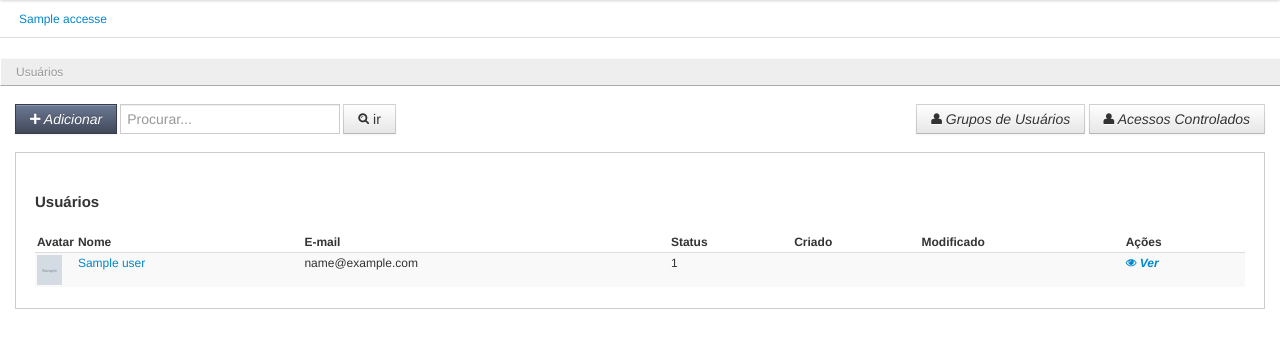
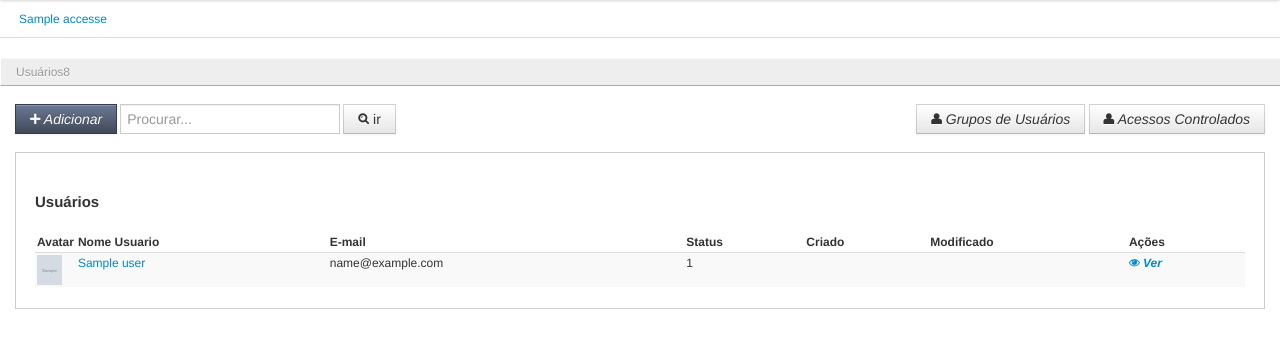
Before and after one commit to dfventura/Kakau, a CakePHP app: the page made by app/View/Users/index.ctp in a window 1280 px wide. Shown: the part 50-398 px from the top of the page. Run offline with PHP 8.4 and a stand-in for CakePHP, Linux system fonts and the light colour scheme; the template is opened without the code that fills it: most values are stand-ins (such as "Sample title", 1, 10 or a date in 2020); grey boxes marked "Sample" are stand-in pictures; form fields are guessed from the names that the template uses; data that the repository does not hold is empty; some libraries are stand-ins or nearby versions.

Commit message:
Mundanças dia 05/02/2016 - Commit mudanças index usuarios

```diff
--- a/app/View/Users/index.ctp
+++ b/app/View/Users/index.ctp
@@ -1,5 +1,5 @@
 <ul class="breadcrumb">
-    <li class="active">Usuários</li>
+    <li class="active">Usuários8</li>
 </ul>
 
 <div class="container-fluid">
@@ -27,7 +27,7 @@
                     <thead>
                         <tr>
                             <th style="width: 26px;">Avatar</th>
-                            <th>Nome</th>
+                            <th>Nome Usuario</th>
                             <th>E-mail</th>
                             <th>Status</th>
                             <th>Criado</th>
```
